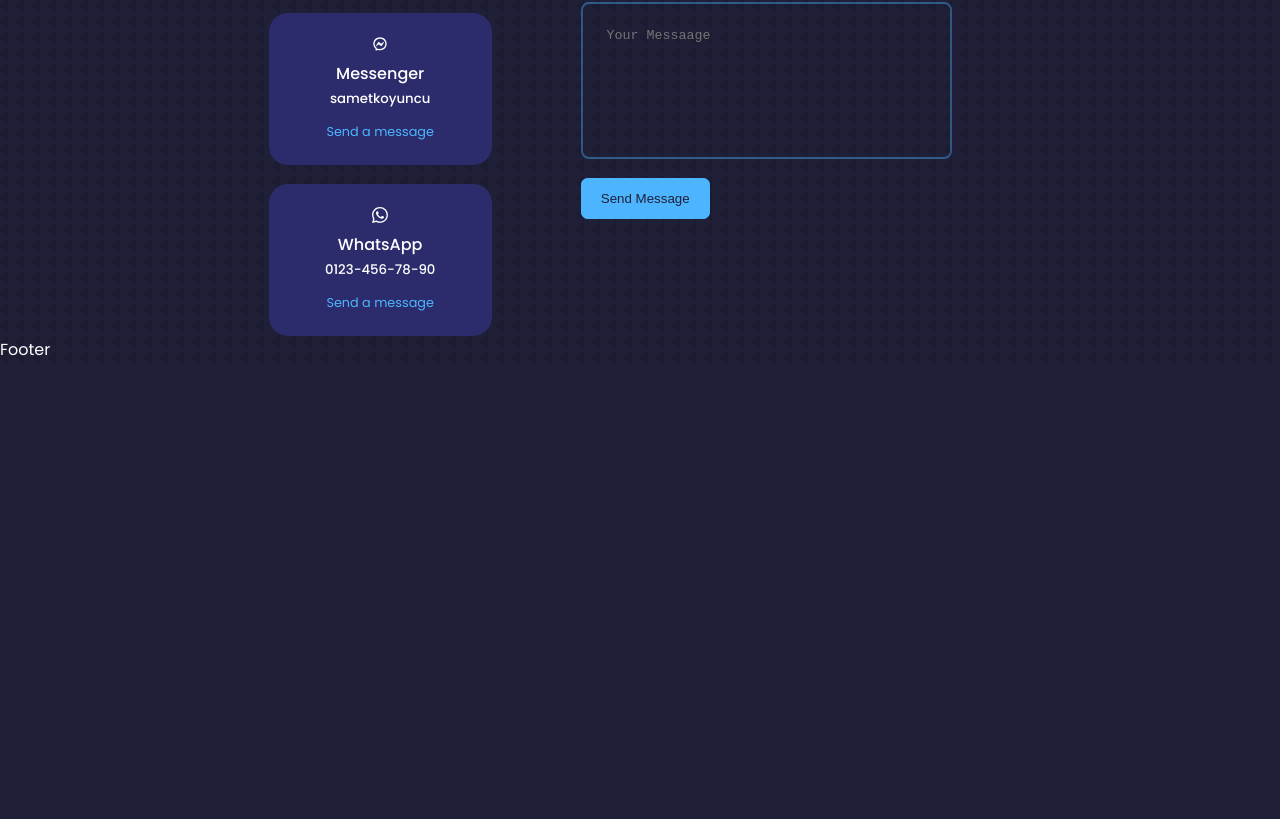
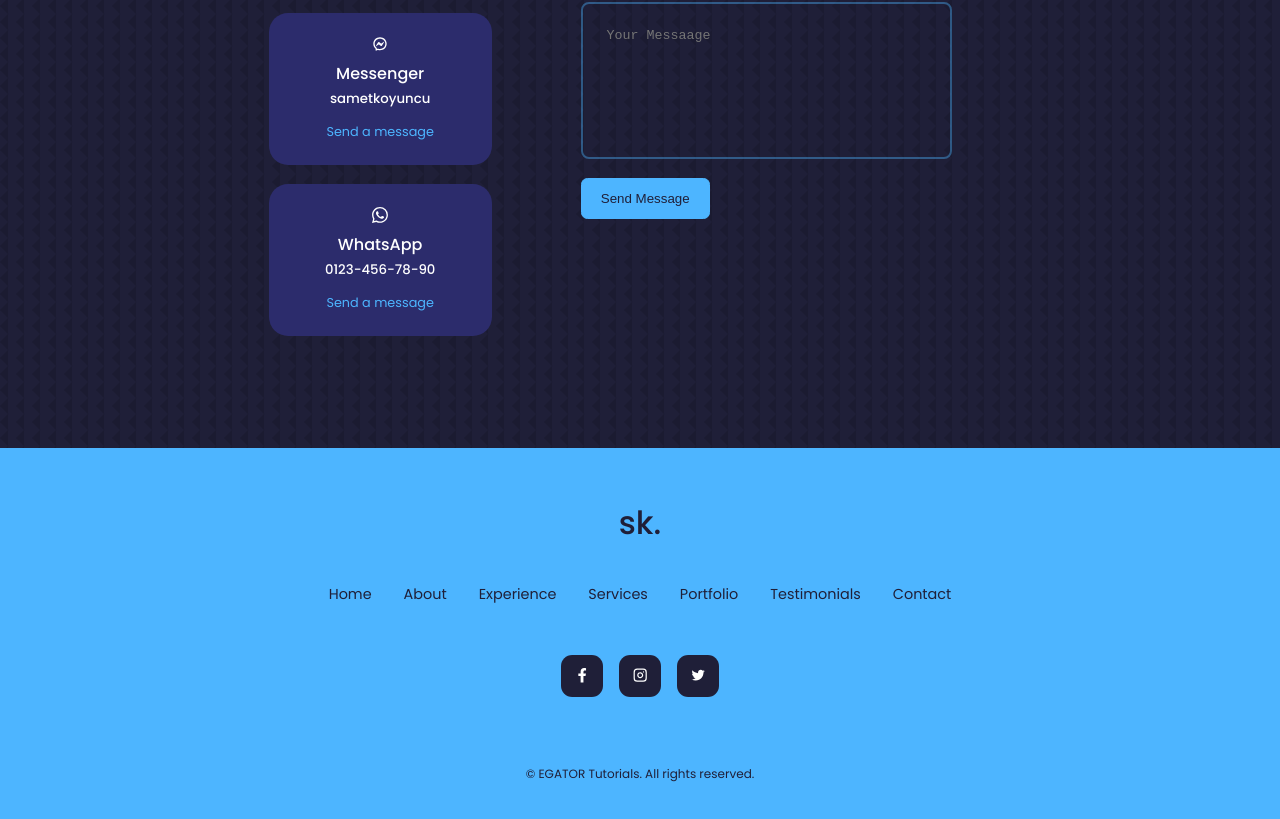
Before and after one commit to sametkoyuncu/react-personal-website, a React (Create React App) app: page / in a window 1280 px wide. Shown: the part 5250-6069 px from the top of the page. Before the commit the page ends 5613 px from the top, so only its background shows below. Built offline with nearby package versions, Linux system fonts and the light colour scheme.

Commit message:
Add footer section

```diff
--- a/src/components/footer/Footer.jsx
+++ b/src/components/footer/Footer.jsx
@@ -1,9 +1,35 @@
 import React from 'react'
 import './footer.css'
 
+import {FaFacebookF} from 'react-icons/fa'
+import {FiInstagram} from 'react-icons/fi'
+import {IoLogoTwitter} from 'react-icons/io'
+
 const Footer = () => {
   return (
-    <div>Footer</div>
+    <footer>
+      <a href='#' className='footer__logo'>sk.</a>
+
+      <ul className='permalinks'>
+        <li><a href='#'>Home</a></li>
+        <li><a href='#about'>About</a></li>
+        <li><a href='#experience'>Experience</a></li>
+        <li><a href='#services'>Services</a></li>
+        <li><a href='#portfolio'>Portfolio</a></li>
+        <li><a href='#testimonials'>Testimonials</a></li>
+        <li><a href='#contact'>Contact</a></li>
+      </ul>
+
+      <div className="footer__socials">
+        <a href='#contact'><FaFacebookF /></a>
+        <a href='#contact'><FiInstagram /></a>
+        <a href='#contact'><IoLogoTwitter /></a>
+      </div>
+
+      <div className="footer__copyright">
+        <small>&copy; EGATOR Tutorials. All rights reserved.</small>
+      </div>
+    </footer>
   )
 }
 
--- a/src/components/footer/footer.css
+++ b/src/components/footer/footer.css
@@ -0,0 +1,65 @@
+footer {
+    background: var(--color-primary);
+    padding: 3rem 0;
+    text-align: center;
+    font-size: 0.9rem;
+    margin-top: 7rem;
+}
+
+footer a {
+    color: var(--color-bg);
+}
+
+.footer__logo {
+    font-size: 2rem;
+    font-weight: 500;
+    margin-bottom: 2rem;
+    display: inline-block;
+}
+
+.permalinks {
+    display: flex;
+    flex-wrap: wrap;
+    justify-content: center;
+    gap: 2rem;
+    margin: 0 auto 3rem;
+}
+
+.footer__socials {
+    display: flex;
+    justify-content: center;
+    gap: 1rem;
+    margin-bottom: 4rem;
+}
+
+.footer__socials a {
+    background: var(--color-bg);
+    color: var(--color-white);
+    padding: 0.8rem;
+    border-radius: 0.7rem;
+    display: flex;
+    border: 1px solid transparent;
+}
+
+.footer__socials a:hover {
+    background: transparent;
+    color: var(--color-bg);
+    border-color: var(--color-bg);
+}
+
+.footer__copyright {
+    margin-bottom: 4rem;
+    color: var(--color-bg);
+}
+
+/* ================ MEDIA QUERIES (SMALL DEVICES) ================= */
+@media screen and (max-width: 600px) {
+    .permalinks {
+        flex-direction: column;
+        gap: 1.5rem;
+    }
+
+    .footer__socials {
+        margin-bottom: 2.6rem;
+    }
+}
```
